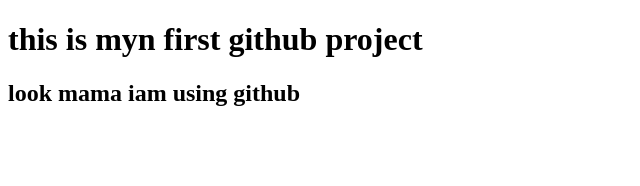
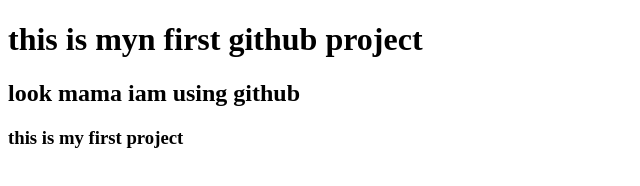
Before and after one commit to rumanahmed5/my-first-website, a plain HTML site: page index.html in a window 1280 px wide. Shown: the whole page, without its empty margins (0-640 px from the left). Drawn offline with Linux system fonts and the light colour scheme.

Commit message:
added a h3 header

```diff
--- a/index.html
+++ b/index.html
@@ -9,6 +9,7 @@
 <body>
     <h1>this is myn first github project</h1>
     <h2>look mama iam using github</h2>
+    <h3>this is my first project</h3>
 
 </body>
 </html>
```
